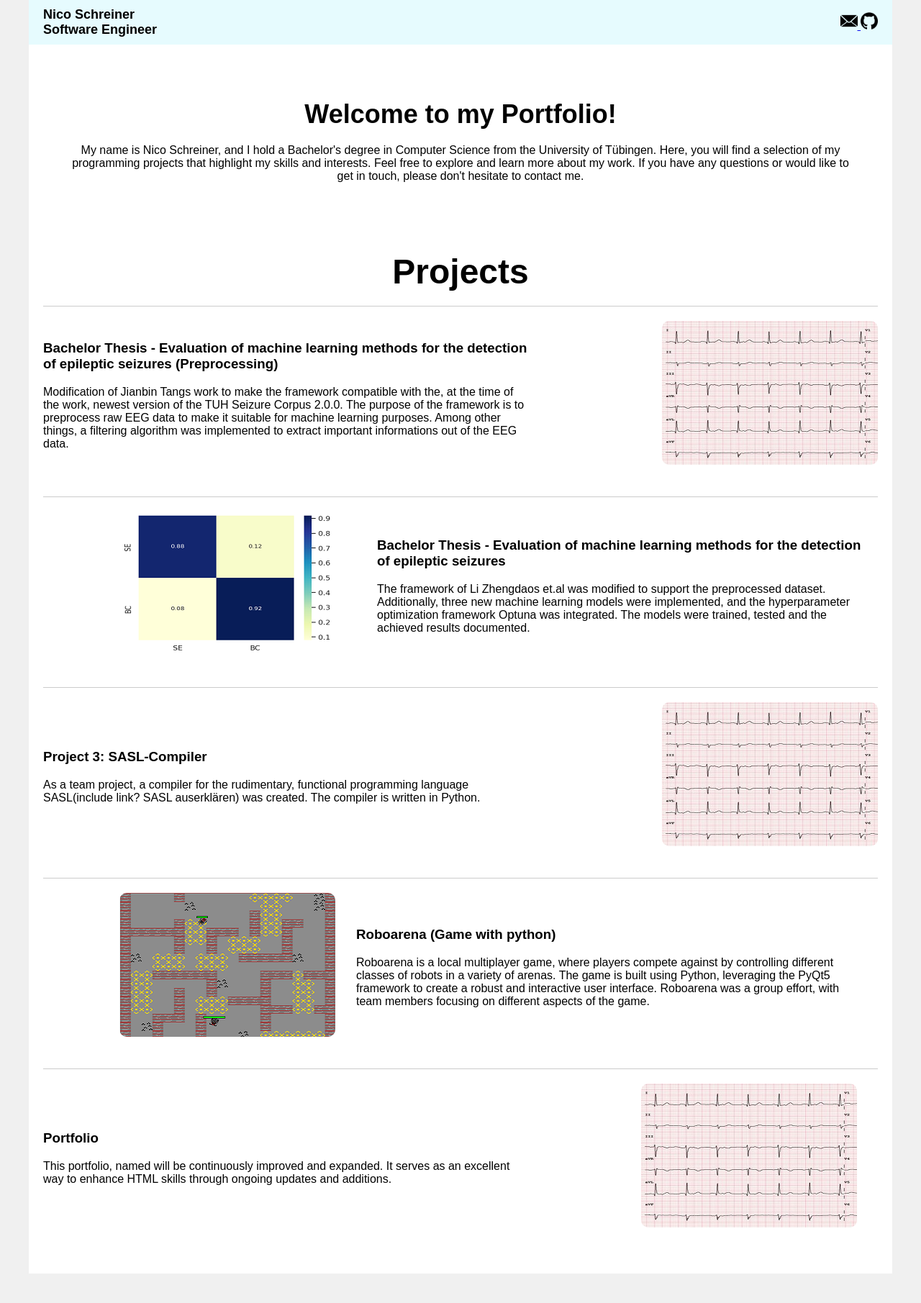
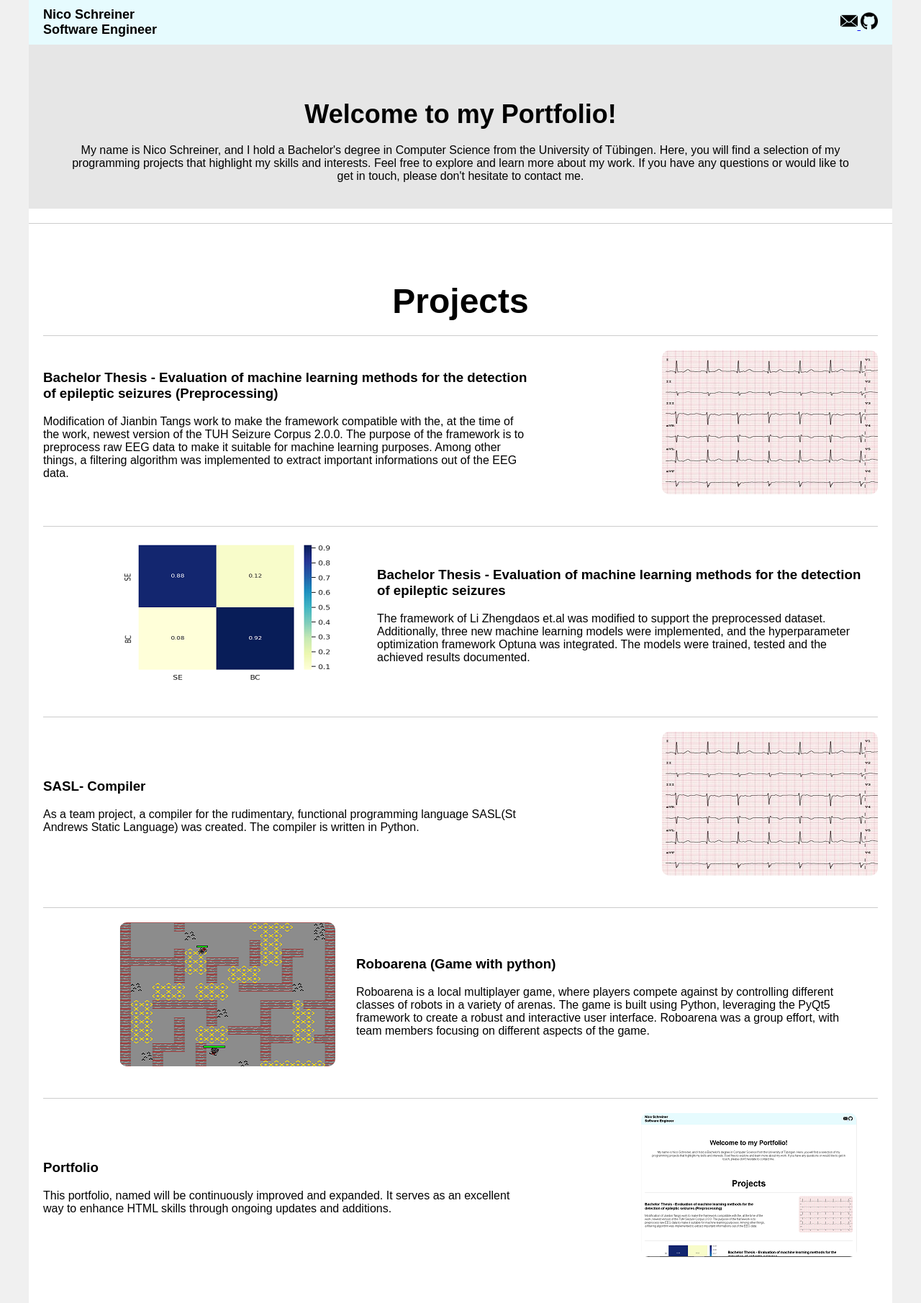
Before and after one commit to SchrN/SchrN.github.io, a plain HTML site: page index.html in a window 1280 px wide. Shown: the whole page at 72% size. Before the commit the page ends 1770 px from the top, so only its background shows below. Drawn offline with Linux system fonts and the light colour scheme.

Commit message:
Update index.html

```diff
--- a/index.html
+++ b/index.html
@@ -40,7 +40,7 @@
         }
         .welcome-section {
             text-align: center;
-            background-color: white; /* Hintergrundfarbe geändert */
+            background-color: #E6E6E6; /* Hintergrundfarbe geändert */
             color: black;
             padding: 20px 50px;
             margin: 100 px;
@@ -115,6 +115,7 @@
             Feel free to explore and learn more about my work. If you have any questions or would like to get in touch, please don't hesitate to contact me.
             </p>
         </section>
+        <hr class="divider">
         <section class="projects-section">
             <h2>Projects</h2>
             <hr class="divider">
@@ -145,8 +146,8 @@ Among other things, a filtering algorithm was implemented to extract important i
             <hr class="divider">
             <a class="project" href="https://github.com/SchrN/SASL-Compiler" target="_blank">
                 <div class="project-description">
-                    <h3>Project 3: SASL-Compiler</h3>
-                    <p>As a team project, a compiler for the rudimentary, functional programming language SASL(include link? SASL auserklären) was created.
+                    <h3>SASL- Compiler</h3>
+                    <p>As a team project, a compiler for the rudimentary, functional programming language SASL(St Andrews Static Language) was created.
 The compiler is written in Python.</p>
 
                 </div>
@@ -155,7 +156,7 @@ The compiler is written in Python.</p>
                 </div>
             </a>
             <hr class="divider">
-            <a class="project" href="https://github.com/SchrN/SASL-Compiler" target="_blank">
+            <a class="project" href="https://github.com/SchrN/RoboArena" target="_blank">
                 <div class="project-image">
                     <img src="roboarena.PNG" alt="SASL-Compiler">
                 </div>
@@ -168,14 +169,14 @@ The compiler is written in Python.</p>
                 <hr class="divider">
             </a>
             <hr class="divider">
-            <a class="project" href="https://github.com/SchrN/SASL-Compiler" target="_blank">
+            <a class="project" href="https://schrn.github.io/" target="_blank">
                 <div class="project-description">
                     <h3>Portfolio</h3>
                     <p>This portfolio, named will be continuously improved and expanded.
                         It serves as an excellent way to enhance HTML skills through ongoing updates and additions.</p>
                 </div>
                 <div class="project-image">
-                    <img src="ekg.jpg" alt="SASL-Compiler" width="300" height="200">
+                    <img src="portfolio.PNG" alt="SASL-Compiler" width="300" height="200">
                 </div>
                 <hr class="divider">
             </a>
```
